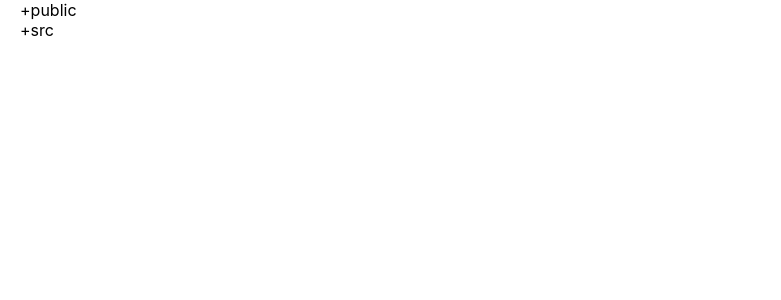
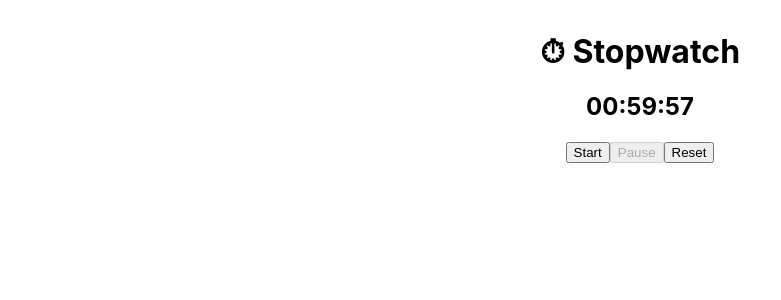
Before and after one commit to braju007/frontend_react_js, a React (Create React App) app in the folder machine_coding/: page / in a window 1280 px wide. Shown: the top 300 px of the page, without its empty margins (0-781 px from the left). Built offline with nearby package versions, Linux system fonts and the light colour scheme.

Commit message:
Add Timer With StopWatch example

```diff
--- a/machine_coding/src/App.js
+++ b/machine_coding/src/App.js
@@ -13,7 +13,8 @@ import './App.css';
 // import { TogglePasswordVisibility } from './components/TogglePasswordVisibility';
 // import { UtilizeDebounceHook } from './components/UtilizeDebounceHook';
 // import { ValidateOTP } from './components/ValidateOTP';
-import { FileExplorer } from './components/FileExplorer';
+// import { FileExplorer } from './components/FileExplorer';
+import { TimerStopWatch } from './components/TimerStopWatch';
 
 function App() {
   return (
@@ -31,8 +32,9 @@ function App() {
       <VirtualisedListData />
       <TogglePasswordVisibility />
       <UtilizeDebounceHook />
-      <ValidateOTP /> */}
-      <FileExplorer />
+      <ValidateOTP />
+      <FileExplorer /> */}
+      <TimerStopWatch />
     </div>
   );
 }
--- /dev/null
+++ b/machine_coding/src/components/TimerStopWatch.jsx
@@ -0,0 +1,59 @@
+import React, { useState, useEffect, useRef } from 'react';
+
+export const TimerStopWatch = () => {
+  const [time, setTime] = useState(3597); // time in seconds
+  const [isRunning, setIsRunning] = useState(false);
+  const intervalRef = useRef(null); // stores setInterval ID
+
+  // Start the timer
+  const handleStart = () => {
+    if (!isRunning) {
+      setIsRunning(true);
+      intervalRef.current = setInterval(() => {
+        setTime((prev) => prev + 1);
+      }, 1000);
+    }
+  };
+
+  // Pause the timer
+  const handlePause = () => {
+    setIsRunning(false);
+    clearInterval(intervalRef.current);
+  };
+
+  // Reset the timer
+  const handleReset = () => {
+    setIsRunning(false);
+    clearInterval(intervalRef.current);
+    setTime(0);
+  };
+
+  // Cleanup on unmount
+  useEffect(() => {
+    return () => clearInterval(intervalRef.current);
+  }, []);
+
+  // Format seconds into HH:MM:SS
+  const formatTime = (seconds) => {
+    const hrs = String(Math.floor(seconds / 3600)).padStart(2, '0');
+    const mins = String(Math.floor((seconds % 3600) / 60)).padStart(2, '0');
+    const secs = String(seconds % 60).padStart(2, '0');
+    return `${hrs}:${mins}:${secs}`;
+  };
+
+  return (
+    <div style={{ textAlign: 'center', marginTop: '2rem' }}>
+      <h1>⏱ Stopwatch</h1>
+      <h2>{formatTime(time)}</h2>
+      <div>
+        <button onClick={handleStart} disabled={isRunning}>
+          Start
+        </button>
+        <button onClick={handlePause} disabled={!isRunning}>
+          Pause
+        </button>
+        <button onClick={handleReset}>Reset</button>
+      </div>
+    </div>
+  );
+};
```
